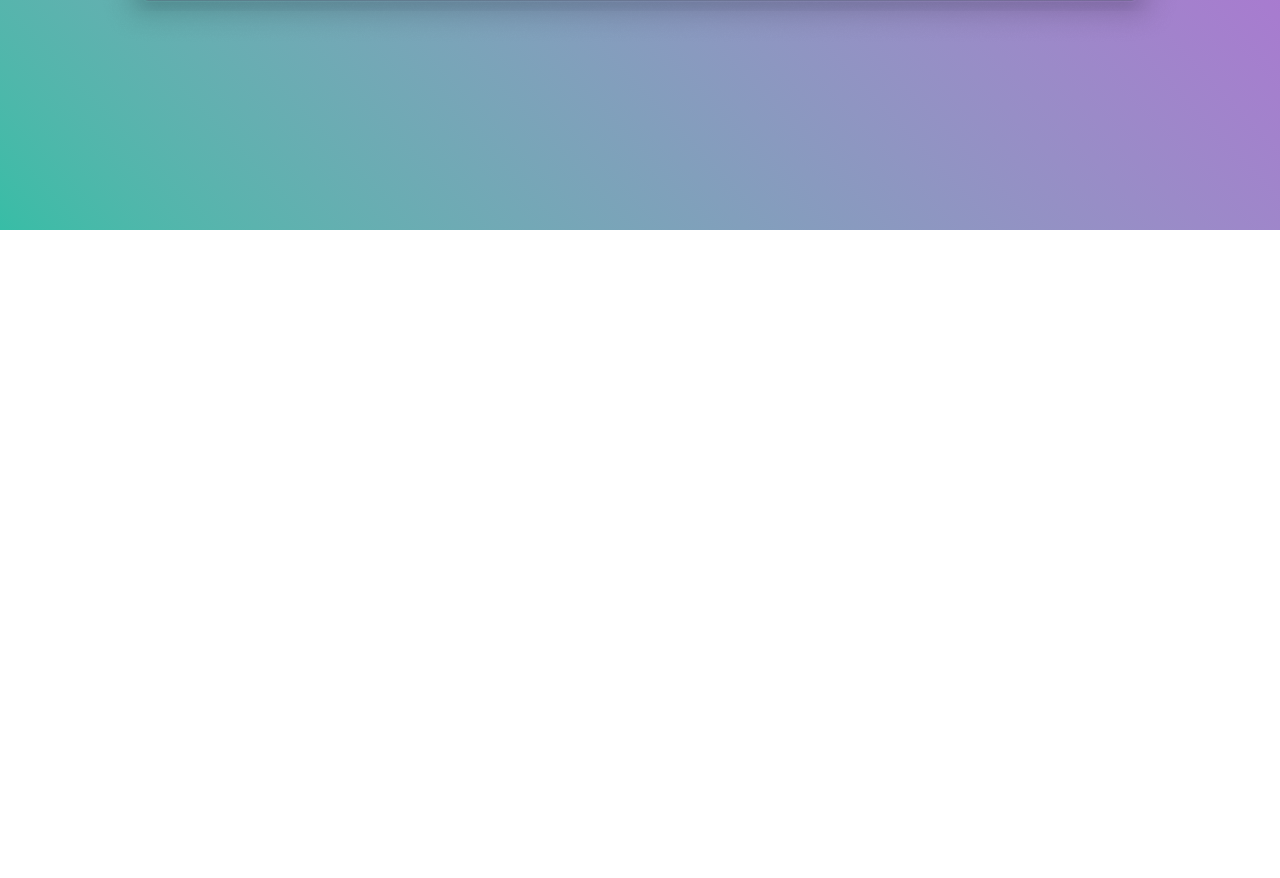
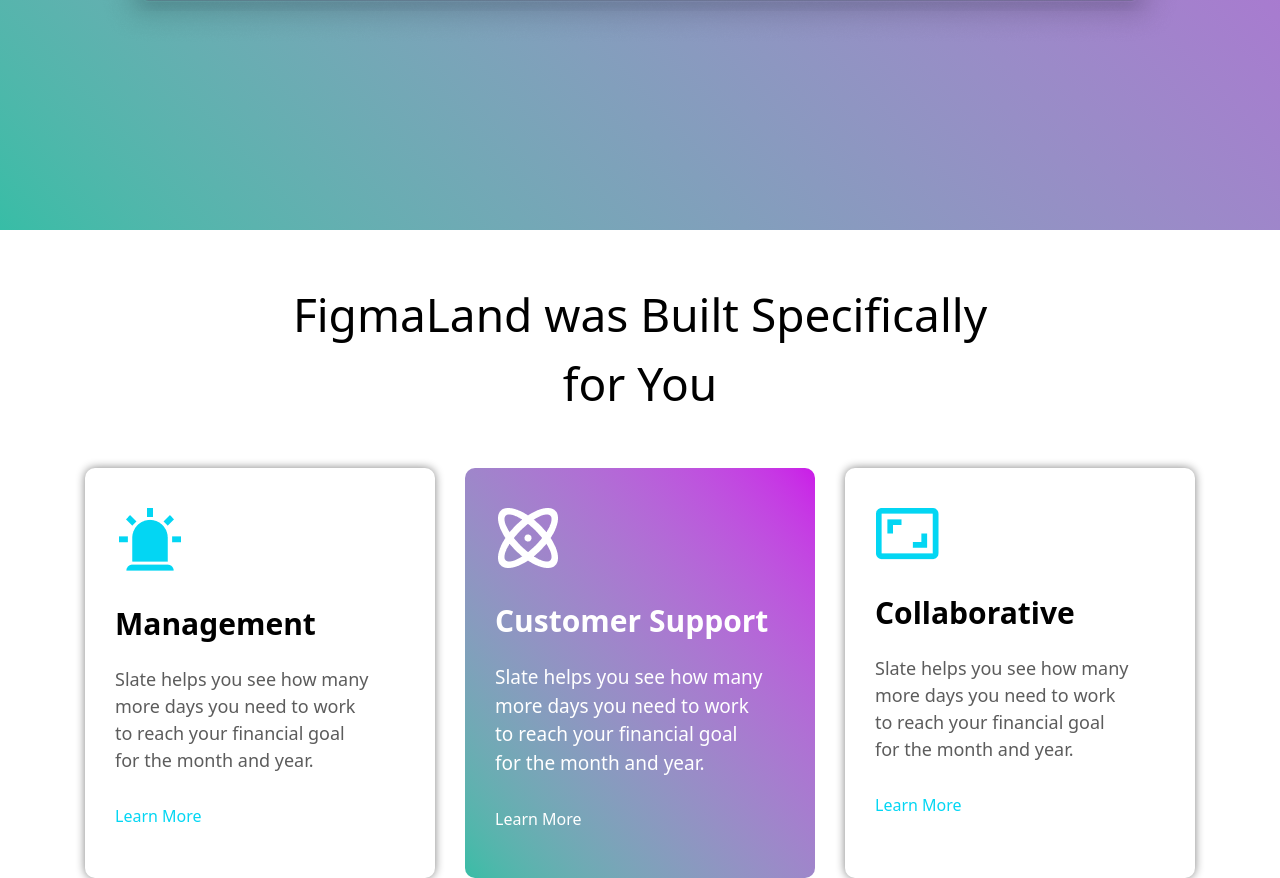
Before and after one commit to sunatullomahmudov/h-w-week-4_1, a website: page index.html in a window 1280 px wide. Shown: the part 1130-2008 px from the top of the page. Before the commit the page ends 1360 px from the top, so only its background shows below. Drawn offline with Linux system fonts and the light colour scheme.

Commit message:
change index.html

```diff
--- a/index.html
+++ b/index.html
@@ -31,5 +31,36 @@
         </div>
         <img class="m-auto mt-[20px] max-md:w-[80%]" src="./src/images/Frame 18.png" alt="">
     </header>
+    <main>
+        <section>
+            <h2 class="w-[700px] max-md:w-[285px] text-center m-auto mt-[50px]">FigmaLand was Built Specifically for You</h2>
+            <div class="flex justify-center gap-[30px] max-md:flex-col max-md:items-center mt-[50px]">
+                <div class="w-[350px] h-[410px] shadow-[0px_0px_10px_gray] rounded-[10px]">
+                    <div class="p-[20px_30px]">
+                        <img src="./src/images/mdi_alarm-light.png" alt="">
+                        <h3 class="mt-[10px]">Management</h3>
+                        <p class="gray mt-[20px]">Slate helps you see how many <br> more days you need to work <br> to reach your financial goal <br> for the month and year.</p>
+                        <p class="text-[#03D6F3] mt-[30px]">Learn More</p>
+                    </div>
+                </div>
+                <div class="w-[350px] h-[410px] bg-linear-to-tr from-[#37BDA6] to-[#CB1AE8] rounded-[10px] max-md:mt-[30px]">
+                     <div class="p-[20px_30px] text-white">
+                        <img src="./src/images/mdi_atom.png" alt="">
+                        <h3 class="mt-[10px]">Customer Support</h3>
+                        <p class="text-[19px] mt-[20px] text-white">Slate helps you see how many <br> more days you need to work <br> to reach your financial goal <br> for the month and year.</p>
+                        <p class="mt-[30px]">Learn More</p>
+                    </div>
+                </div>
+                <div class="w-[350px] h-[410px] shadow-[0px_0px_10px_gray] rounded-[10px] max-md:mt-[30px]">
+                    <div class="p-[20px_30px]">
+                        <img src="./src/images/mdi_aspect-ratio.png" alt="">
+                        <h3 class="mt-[10px]">Collaborative</h3>
+                        <p class="gray mt-[20px]">Slate helps you see how many <br> more days you need to work <br> to reach your financial goal <br> for the month and year.</p>
+                        <p class="text-[#03D6F3] mt-[30px]">Learn More</p>
+                    </div>
+                </div>
+            </div>
+        </section>
+    </main>
 </body>
 </html>
```
Also changed, not shown: src/output.css.
